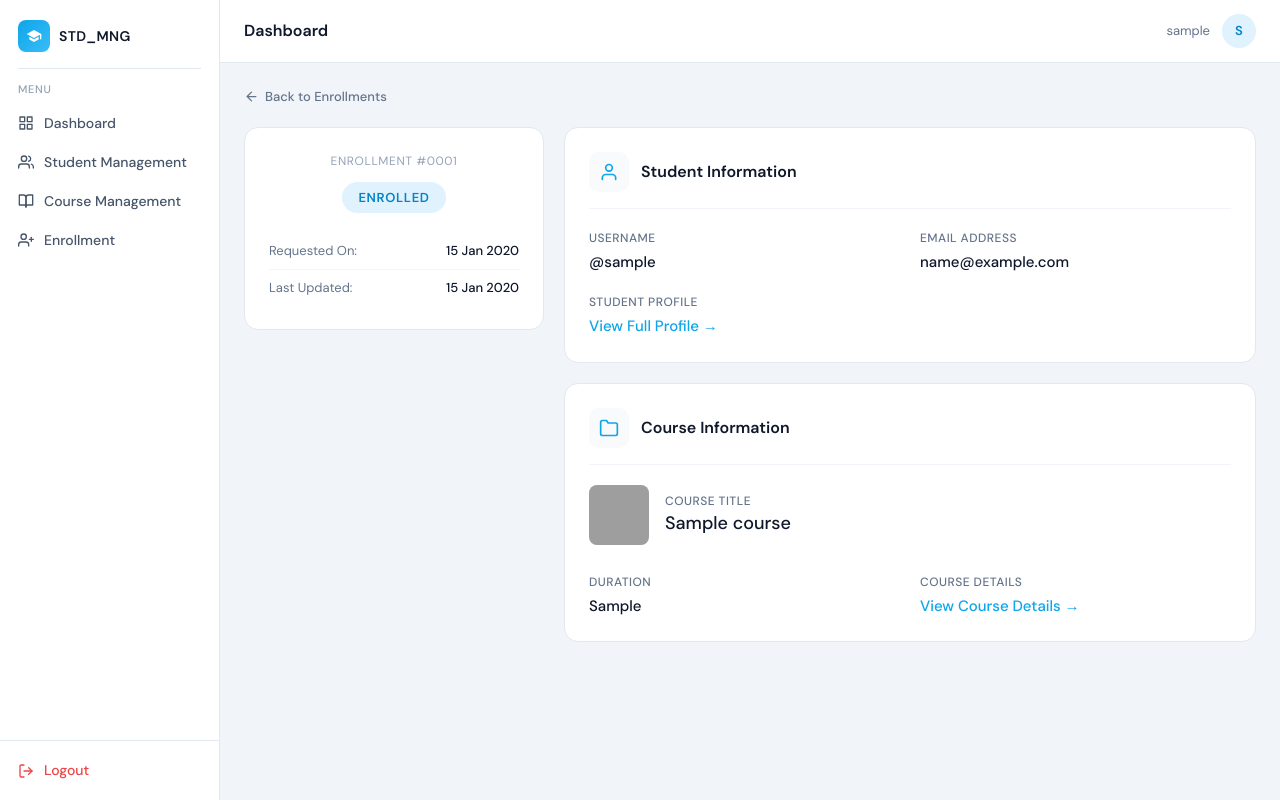
After one commit to fazilchengapra/student_management_system, a Django app: page /admin/enrollments/view/1 in a window 1280 px wide. The commit adds this page. Run offline with Django 5.2, Linux system fonts and the light colour scheme; a user stored in the database is signed in; tables that the repository leaves empty hold one stand-in row (values such as "Sample post"); grey boxes are pictures that could not be loaded.

Commit message:
new feature added admin can view the entire enrollment details using enrollment id.

```diff
--- a/student_mngmt/courses/urls.py
+++ b/student_mngmt/courses/urls.py
@@ -10,7 +10,8 @@ from .views import (
     explore_courses,
     enroll_course,
     student_view_course,
-    update_course_status
+    update_course_status,
+    view_enrollment
 )
 
 urlpatterns = [
@@ -29,4 +30,5 @@ urlpatterns = [
     path('student/course/update-status/<int:courseId>/<str:status>', update_course_status, name='update_course_status'),
     # admin enrollment management
     path("admin/enrollments", enrollments_view, name="enrollments"),
+    path('admin/enrollments/view/<int:enrollId>', view_enrollment, name='view_enrollment')
 ]
--- a/student_mngmt/courses/views.py
+++ b/student_mngmt/courses/views.py
@@ -110,6 +110,19 @@ def enrollments_view(req):
         },
     )
 
+#admin view specific enrollment
+def view_enrollment(req, enrollId):
+    if not req.user.is_staff:
+        return redirect('login')
+
+    enrollment = get_object_or_404(Enrollment, id=enrollId)
+    print(enrollment)
+    context = {
+        'enrollment':enrollment
+    }
+
+    return render(req, 'admin/enrollments/view_enrollment.html', context)
+
 
 # student course view -> (student my courses section)
 @login_required
--- a/student_mngmt/templates/admin/enrollments/enrollments.html
+++ b/student_mngmt/templates/admin/enrollments/enrollments.html
@@ -381,7 +381,7 @@
         </td>
         <td>
           <div class="action-btns">
-            <a class="btn-action btn-view" href="#{ url 'view_enrollment' enrollment.id %}">View</a>
+            <a class="btn-action btn-view" href="{% url 'view_enrollment' enrollment.id %}">View</a>
             {% if enrollment.status == 'pending'%}
             <a class="btn-action btn-approve" href="#{ url 'approve_enrollment' enrollment.id %}">Approve</a>
             <a class="btn-action btn-reject" href="#{ url 'reject_enrollment' enrollment.id %}"
--- /dev/null
+++ b/student_mngmt/templates/admin/enrollments/view_enrollment.html
@@ -0,0 +1,388 @@
+{% extends 'layouts/admin_base.html' %}
+
+{% block admin_content %}
+<style>
+    .back-btn {
+        display: inline-flex;
+        align-items: center;
+        gap: 6px;
+        font-size: 13px;
+        font-weight: 500;
+        color: #64748b;
+        text-decoration: none;
+        margin-bottom: 20px;
+        transition: color .15s;
+    }
+
+    .back-btn:hover {
+        color: #0ea5e9;
+    }
+
+    .back-btn svg {
+        width: 15px;
+        height: 15px;
+    }
+
+    .detail-grid {
+        display: grid;
+        grid-template-columns: 300px 1fr;
+        gap: 20px;
+        align-items: start;
+    }
+
+    /* Left Sidebar Cards */
+    .status-card {
+        background: #fff;
+        border: 1px solid #e2e8f0;
+        border-radius: 14px;
+        padding: 24px;
+        text-align: center;
+        margin-bottom: 20px;
+    }
+
+    .request-id {
+        font-size: 12px;
+        color: #94a3b8;
+        text-transform: uppercase;
+        letter-spacing: .05em;
+        margin-bottom: 12px;
+    }
+
+    .status-pill {
+        display: inline-block;
+        padding: 6px 16px;
+        border-radius: 100px;
+        font-size: 13px;
+        font-weight: 600;
+        text-transform: uppercase;
+        letter-spacing: 0.05em;
+        margin-bottom: 20px;
+    }
+
+    .status-enrolled {
+        background: #e0f2fe;
+        color: #0284c7;
+    }
+
+    .status-in_progress {
+        background: #fef3c7;
+        color: #d97706;
+    }
+
+    .status-completed {
+        background: #dcfce7;
+        color: #16a34a;
+    }
+
+    .status-dropped {
+        background: #fee2e2;
+        color: #dc2626;
+    }
+
+    .status-pending {
+        background: #f1f5f9;
+        color: #475569;
+    }
+
+    .date-row {
+        display: flex;
+        justify-content: space-between;
+        font-size: 13px;
+        padding: 8px 0;
+        border-bottom: 1px solid #f1f5f9;
+    }
+
+    .date-row:last-child {
+        border-bottom: none;
+    }
+
+    .date-label {
+        color: #64748b;
+    }
+
+    .date-value {
+        font-weight: 500;
+        color: #0f172a;
+    }
+
+    /* Action Buttons */
+    .action-bar-vertical {
+        display: flex;
+        flex-direction: column;
+        gap: 12px;
+        margin-top: 20px;
+        padding-top: 20px;
+        border-top: 1px solid #e2e8f0;
+    }
+
+    .btn-action {
+        width: 100%;
+        padding: 10px;
+        border: none;
+        border-radius: 8px;
+        font-size: 14px;
+        font-weight: 600;
+        text-decoration: none;
+        display: inline-flex;
+        align-items: center;
+        justify-content: center;
+        gap: 8px;
+        transition: all .2s;
+        cursor: pointer;
+        box-sizing: border-box;
+    }
+
+    .btn-approve {
+        background: #16a34a;
+        color: #fff;
+    }
+
+    .btn-approve:hover {
+        background: #15803d;
+    }
+
+    .btn-reject {
+        background: #fff;
+        color: #ef4444;
+        border: 1px solid #fecaca;
+    }
+
+    .btn-reject:hover {
+        background: #fef2f2;
+    }
+
+    /* Right Column Cards */
+    .right-col {
+        display: flex;
+        flex-direction: column;
+        gap: 20px;
+    }
+
+    .info-card {
+        background: #fff;
+        border: 1px solid #e2e8f0;
+        border-radius: 14px;
+        padding: 24px;
+    }
+
+    .info-card-header {
+        display: flex;
+        align-items: center;
+        gap: 12px;
+        margin-bottom: 20px;
+        padding-bottom: 16px;
+        border-bottom: 1px solid #f1f5f9;
+    }
+
+    .header-icon {
+        width: 40px;
+        height: 40px;
+        border-radius: 10px;
+        background: #f8fafc;
+        display: flex;
+        align-items: center;
+        justify-content: center;
+        color: #0ea5e9;
+    }
+
+    .header-icon svg {
+        width: 20px;
+        height: 20px;
+    }
+
+    .header-title {
+        font-size: 16px;
+        font-weight: 600;
+        color: #0f172a;
+    }
+
+    .info-grid {
+        display: grid;
+        grid-template-columns: 1fr 1fr;
+        gap: 20px;
+    }
+
+    .info-group {
+        display: flex;
+        flex-direction: column;
+        gap: 4px;
+    }
+
+    .info-label {
+        font-size: 12px;
+        font-weight: 500;
+        color: #64748b;
+        text-transform: uppercase;
+        letter-spacing: .04em;
+    }
+
+    .info-value {
+        font-size: 15px;
+        font-weight: 500;
+        color: #0f172a;
+    }
+
+    .info-value a {
+        color: #0ea5e9;
+        text-decoration: none;
+    }
+
+    .info-value a:hover {
+        text-decoration: underline;
+    }
+
+    .course-thumbnail {
+        width: 60px;
+        height: 60px;
+        border-radius: 8px;
+        object-fit: cover;
+        background: #f1f5f9;
+    }
+
+    @media (max-width: 768px) {
+        .detail-grid {
+            grid-template-columns: 1fr;
+        }
+
+        .info-grid {
+            grid-template-columns: 1fr;
+        }
+    }
+</style>
+
+<a class="back-btn" href="#{ url 'enrollment_list' %}">
+    <svg viewBox="0 0 24 24" fill="none" stroke="currentColor" stroke-width="2" stroke-linecap="round"
+        stroke-linejoin="round">
+        <path d="M19 12H5M12 5l-7 7 7 7" />
+    </svg>
+    Back to Enrollments
+</a>
+
+<div class="detail-grid">
+
+    <div class="left-col">
+        <div class="status-card">
+            <div class="request-id">Enrollment #{{ enrollment.id|stringformat:"04d" }}</div>
+
+            <span class="status-pill status-{{ enrollment.status }}">
+                {{ enrollment.get_status_display }}
+            </span>
+
+            <div class="date-row">
+                <span class="date-label">Requested On:</span>
+                <span class="date-value">{{ enrollment.enrolled_at|date:"d M Y" }}</span>
+            </div>
+            <div class="date-row">
+                <span class="date-label">Last Updated:</span>
+                <span class="date-value">{{ enrollment.updated_at|date:"d M Y" }}</span>
+            </div>
+
+            {% if enrollment.status == 'pending' %}
+            <div class="action-bar-vertical">
+                <form action="#{ url 'update_enrollment_admin' enrollment.id 'enrolled' %}" method="POST"
+                    style="margin: 0;">
+                    {% csrf_token %}
+                    <button type="submit" class="btn-action btn-approve">
+                        <svg viewBox="0 0 24 24" fill="none" stroke="currentColor" stroke-width="2.5"
+                            stroke-linecap="round" stroke-linejoin="round" width="16" height="16">
+                            <polyline points="20 6 9 17 4 12"></polyline>
+                        </svg>
+                        Approve Request
+                    </button>
+                </form>
+
+                <form action="#{ url 'update_enrollment_admin' enrollment.id 'dropped' %}" method="POST"
+                    style="margin: 0;">
+                    {% csrf_token %}
+                    <button type="submit" class="btn-action btn-reject"
+                        onclick="return confirm('Are you sure you want to reject this enrollment request?');">
+                        <svg viewBox="0 0 24 24" fill="none" stroke="currentColor" stroke-width="2.5"
+                            stroke-linecap="round" stroke-linejoin="round" width="16" height="16">
+                            <line x1="18" y1="6" x2="6" y2="18"></line>
+                            <line x1="6" y1="6" x2="18" y2="18"></line>
+                        </svg>
+                        Reject Request
+                    </button>
+                </form>
+            </div>
+            {% endif %}
+        </div>
+    </div>
+
+    <div class="right-col">
+
+        <div class="info-card">
+            <div class="info-card-header">
+                <div class="header-icon">
+                    <svg viewBox="0 0 24 24" fill="none" stroke="currentColor" stroke-width="2" stroke-linecap="round"
+                        stroke-linejoin="round">
+                        <path d="M20 21v-2a4 4 0 0 0-4-4H8a4 4 0 0 0-4 4v2"></path>
+                        <circle cx="12" cy="7" r="4"></circle>
+                    </svg>
+                </div>
+                <div class="header-title">Student Information</div>
+            </div>
+
+            <div class="info-grid">
+
+                <div class="info-group">
+                    <span class="info-label">Username</span>
+                    <span class="info-value">@{{ enrollment.student.username }}</span>
+                </div>
+                <div class="info-group">
+                    <span class="info-label">Email Address</span>
+                    <span class="info-value">{{ enrollment.student.email|default:"—" }}</span>
+                </div>
+                <div class="info-group">
+                    <span class="info-label">Student Profile</span>
+                    <span class="info-value">
+                        <a href="{% url 'view_student' enrollment.student.id %}">View Full Profile →</a>
+                    </span>
+                </div>
+            </div>
+        </div>
+
+        <div class="info-card">
+            <div class="info-card-header">
+                <div class="header-icon">
+                    <svg viewBox="0 0 24 24" fill="none" stroke="currentColor" stroke-width="2" stroke-linecap="round"
+                        stroke-linejoin="round">
+                        <path d="M22 19a2 2 0 0 1-2 2H4a2 2 0 0 1-2-2V5a2 2 0 0 1 2-2h5l2 3h9a2 2 0 0 1 2 2z"></path>
+                    </svg>
+                </div>
+                <div class="header-title">Course Information</div>
+            </div>
+
+            <div class="info-grid" style="align-items: center;">
+                <div class="info-group"
+                    style="grid-column: 1 / -1; display: flex; flex-direction: row; gap: 16px; align-items: center; margin-bottom: 8px;">
+                    {% if enrollment.course.course_url %}
+                    <img src="{{ enrollment.course.course_url.url }}" alt="Course Thumbnail" class="course-thumbnail">
+                    {% else %}
+                    <div class="course-thumbnail"
+                        style="display: flex; align-items: center; justify-content: center; font-weight: bold; color: #94a3b8; font-size: 20px;">
+                        {{ enrollment.course.title|first|upper }}
+                    </div>
+                    {% endif %}
+                    <div>
+                        <div class="info-label">Course Title</div>
+                        <div class="info-value" style="font-size: 18px;">{{ enrollment.course.title }}</div>
+                    </div>
+                </div>
+
+                <div class="info-group">
+                    <span class="info-label">Duration</span>
+                    <span class="info-value">{{ enrollment.course.duration }}</span>
+                </div>
+                <div class="info-group">
+                    <span class="info-label">Course Details</span>
+                    <span class="info-value">
+                        <a href="{% url 'view_course' enrollment.course.id %}">View Course Details →</a>
+                    </span>
+                </div>
+            </div>
+        </div>
+
+    </div>
+</div>
+{% endblock %}
```
